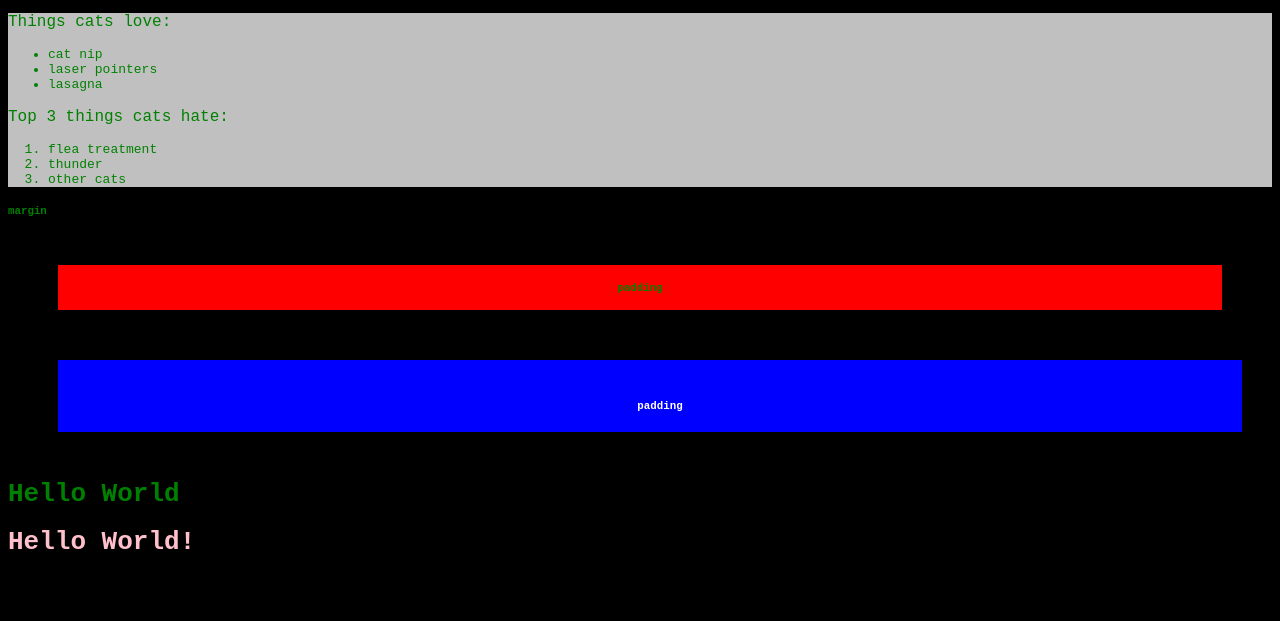
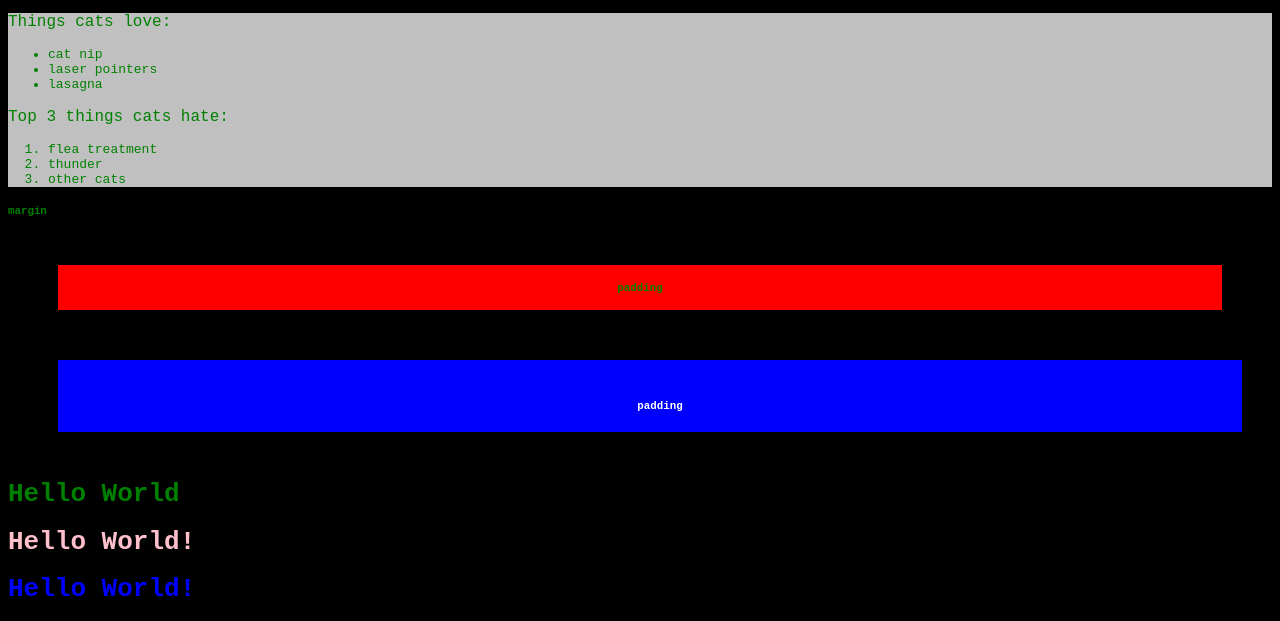
Before and after one commit to Soundryacedcoss/Css-Hands-on, a plain HTML site: page Index.html in a window 1280 px wide. Shown: the part 415-1036 px from the top of the page. Before the commit the page ends 989 px from the top, so only its background shows below. Drawn offline with Linux system fonts and the light colour scheme.

Commit message:
Override Styles in Subsequent CSS

```diff
--- a/Index.html
+++ b/Index.html
@@ -53,4 +53,5 @@
 </div>
 <h1>Hello World</h1>
 <h1 class="pink-text">Hello World!</h1>
+<h1 class="pink-text blue-text">Hello World!</h1>
 </html>
--- a/style.css
+++ b/style.css
@@ -97,3 +97,6 @@ h2 {
   .pink-text{
     color:pink;
   }
+  .blue-text{
+    color: blue;
+  }
```
